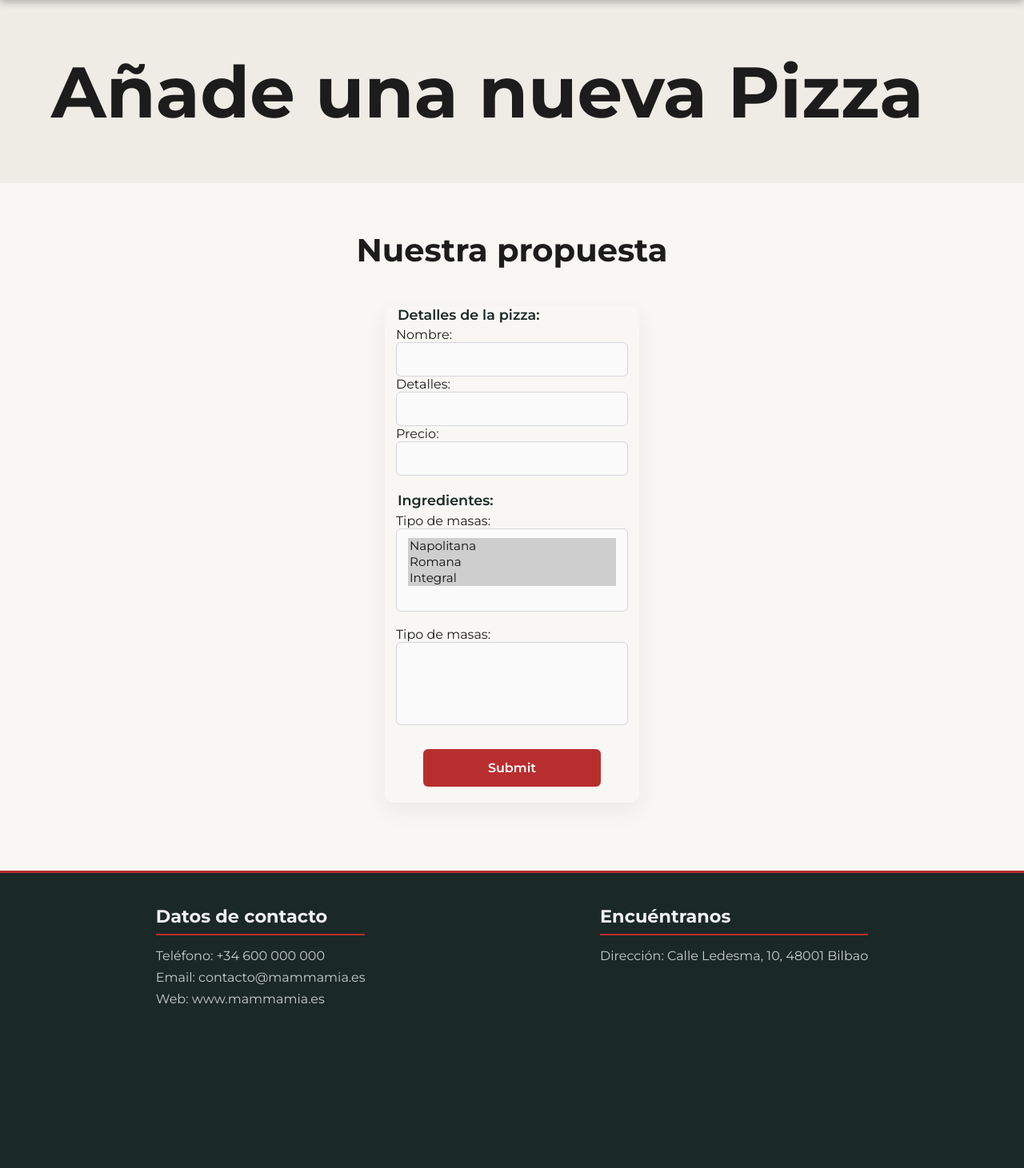
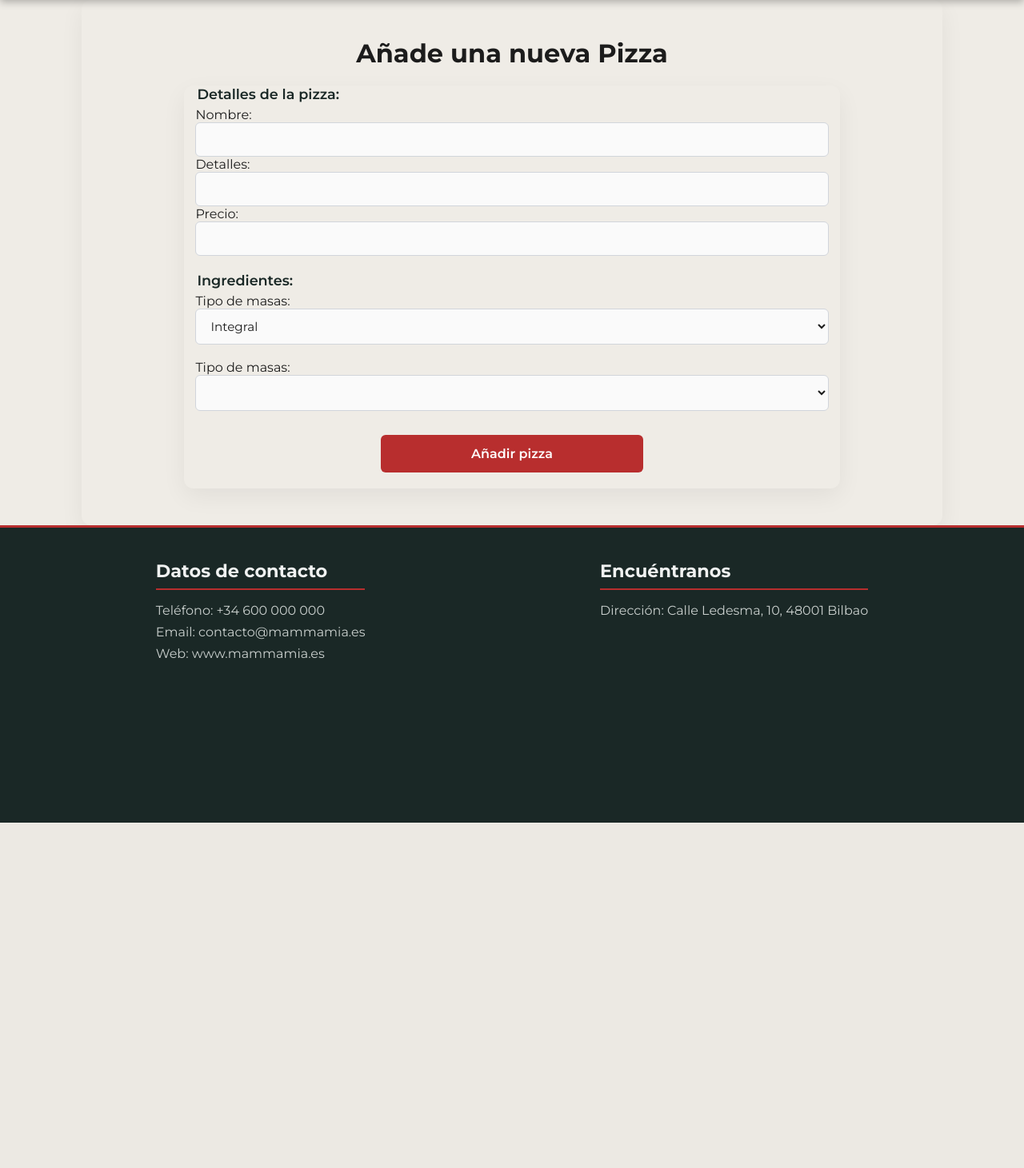
Before and after one commit to InarBarroso/mammaMia, a Django app: page /addpizza in a window 1280 px wide. Shown: the part 81-1542 px from the top of the page at 80% size. After the commit the page ends 1110 px from the top, so only its background shows below. Run offline with Django 5.2, Linux system fonts and the light colour scheme; data comes from the database, SQL or seed files in the repository; both versions use the stored data as it was after the commit; lists and menus that the app fills with data are empty; some libraries are stand-ins or nearby versions; some web fonts are replaced.

Commit message:
add pizza

```diff
--- a/restaurante/models.py
+++ b/restaurante/models.py
@@ -22,3 +22,12 @@ class Pizza(models.Model):
 
     def __str__(self):
         return self.titulo
+
+
+class User(models.Model):
+    nombre = models.CharField(max_length=100)
+    email = models.EmailField(unique=True)
+    password = models.CharField(max_length=100)
+
+    def __str__(self):
+        return self.nombre
--- a/restaurante/static/css/forms.css
+++ b/restaurante/static/css/forms.css
@@ -1,3 +1,14 @@
+
+#bloqueFormulario{
+    width: 80%;
+    margin: 0 auto;
+    padding: 2%;
+    border-radius: 12px;
+    box-shadow:0 10px 30px rgba(0, 0, 0, 0.06);
+    display: flex;
+    flex-direction: column;
+    align-items: center;
+}
 
 
 form{
@@ -7,6 +18,8 @@ form{
     padding-bottom: 2%;
     margin-bottom: 2%;
     border-radius: 12px;
+    width: 80%;
+
     box-shadow:0 10px 30px rgba(0, 0, 0, 0.06);
 }
 
@@ -57,7 +70,7 @@ input[type="radio"] {
     border: none;
     border-radius: 6px;
     margin-top: 10px;
-    width: 70%;
+    width: 40%;
 }
 
 #entregar:hover {
--- a/restaurante/templates/addPizzaAdmin.html
+++ b/restaurante/templates/addPizzaAdmin.html
@@ -4,23 +4,15 @@
 {% block title %}Añadir Pizza{% endblock %}
 
 {% block extra_css %}
-    <link rel="stylesheet" href="{% static 'css/main.css' %}">
     <link rel="stylesheet" href="{% static 'css/forms.css' %}">
 {% endblock %}
 
 {%block content%}
-        <main>
 
-                <div id="portada1">
-                <h1>Añade una nueva Pizza</h1>
-                </div>
 
-            <div id="bloque_pizzas">
-                <div id="tit_bloque_pizzas">
-                    <h2>Nuestra propuesta</h2>
-                </div>
-                <div id="vista_pizzas">
 
+                <div id="bloqueFormulario">
+                    <h1>Añade una nueva Pizza</h1>
                      <form action="form.py" method="post">
                         <fieldset>
                             <legend>Detalles de la pizza:</legend>
@@ -34,30 +26,26 @@
                             <legend>Ingredientes:</legend>
 
                             <label for="tipoMasa">Tipo de masas:</label><br>
-                            <select multiple name="tipoMasa" id="tipoMasa">
+                            <select  name="tipoMasa" id="tipoMasa">
                                     {% for masa in masas %}
-                                    <section>
                                         <option selected value={{masa.id}}>{{ masa.titulo }}</option>
-                                    </section>
                                     {% endfor %}
                             </select>
                             <br><br>
                             <label for="todoIngredientes">Tipo de masas:</label><br>
-                            <select multiple name="todoIngredientes" id="todoIngredientes">
+                            <select  name="todoIngredientes" id="todoIngredientes">
                                     {% for ingrediente in ingredientes %}
-                                    <section>
                                         <option selected value={{ingrediente.id}}>{{ ingrediente.titulo }}</option>
-                                    </section>
                                     {% endfor %}
                             </select>
                         </fieldset>
-                        <input type="submit" name="Entregar" id="entregar">
+                        <input type="submit" id="entregar" name="Entregar" value="Añadir pizza">
 
                     </form>
                 </div>
-            </div>
 
 
-        </main>
+
+
 
 {%endblock%}
```
Also changed, not shown: db.sqlite3, restaurante/migrations/0002_user.py (added), restaurante/static/css/index.css (line endings or trailing spaces).
